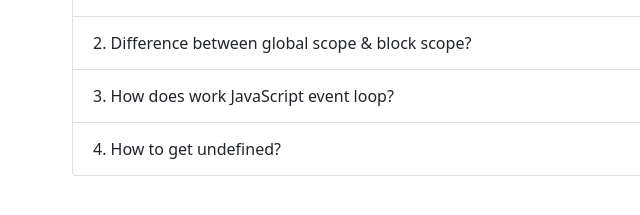
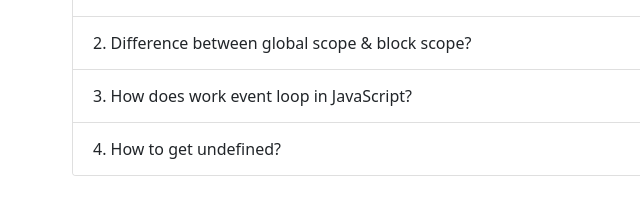
Before and after one commit to ShapnaAkter06/Debug-Solution, a plain HTML site: page blog.html in a window 1280 px wide. Shown: the part 451-666 px from the top of the page, 10-650 px from the left. Drawn offline with nearby package versions, Linux system fonts and the light colour scheme.

Commit message:
added question ans

```diff
--- a/blog.html
+++ b/blog.html
@@ -54,12 +54,12 @@
             <div class="accordion-item">
               <h2 class="accordion-header" id="headingThree">
                 <button class="accordion-button collapsed" type="button" data-bs-toggle="collapse" data-bs-target="#collapseThree" aria-expanded="false" aria-controls="collapseThree">
-                  3. How does work JavaScript event loop?
+                  3. How does work event loop in JavaScript?
                 </button>
               </h2>
               <div id="collapseThree" class="accordion-collapse collapse" aria-labelledby="headingThree" data-bs-parent="#accordionExample">
                 <div class="accordion-body">
-
+                  <p>The Event Loop has one simple job — to monitor the Call Stack and the Callback Queue. If the Call Stack is empty, the Event Loop will take the first event from the queue and will push it to the Call Stack, which effectively runs it. Such an iteration is called a tick in the Event Loop.</p>
                 </div>
               </div>
             </div>
```
